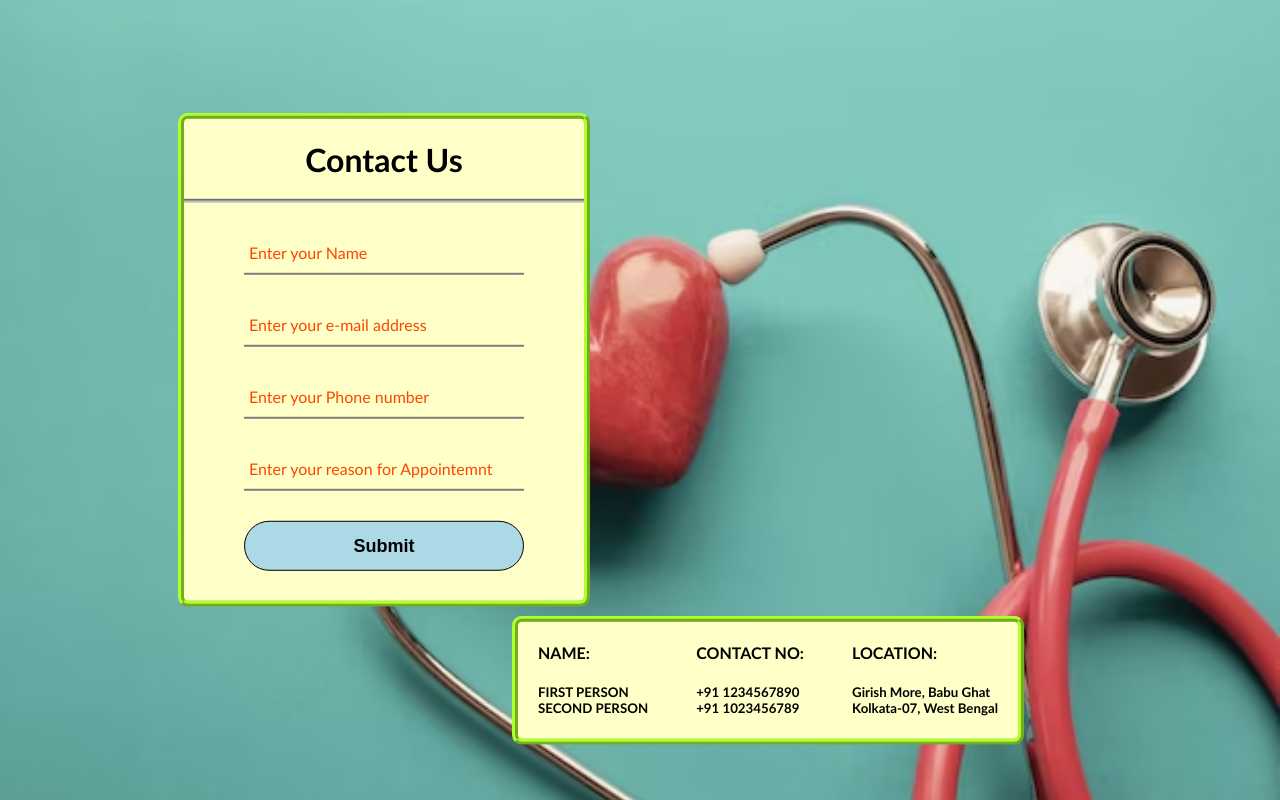
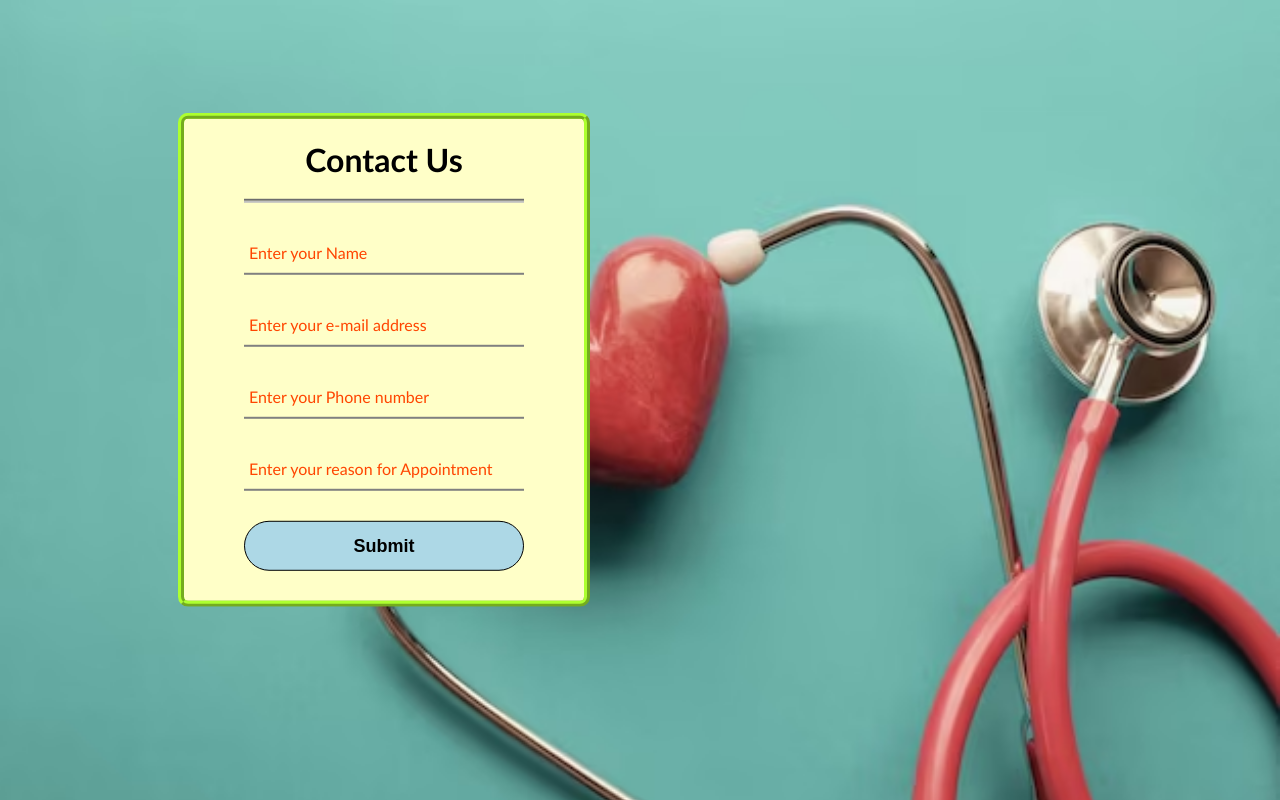
Before and after one commit to ArgyPorgy/AIvantage, a Flask app: page /contact in a window 1280 px wide. Run offline with Flask 3, Linux system fonts and the light colour scheme.

Commit message:
small update, removed footer

```diff
--- a/templates/Contact_Us.html
+++ b/templates/Contact_Us.html
@@ -9,8 +9,8 @@
 </head>
 <body>
     <div class="Contact">
+        <form action = "/submit" method="post">
         <h1>Contact Us</h1>
-        <form action = "/submit" method="post">
             <div class="field">
                 <input type="text" name = "name" required>
                 <label>Enter your Name</label>
@@ -20,33 +20,15 @@
                 <label>Enter your e-mail address</label>
             </div>
             <div class="field">
-                <input type="number" name = "number"  required>
+                <input type="tel" name = "number"  required>
                 <label>Enter your Phone number</label>
             </div>
             <div class="field">
                 <input type="text"  required>
-                <label>Enter your reason for Appointemnt</label>
+                <label>Enter your reason for Appointment</label>
             </div>
             <input type="submit" value="Submit">
-            </div>
         </form>
-    </div>
-
-    <div class="details">
-        <div class="box">
-            <div class="name">
-                <h4>NAME: </h4>
-                <h5>FIRST PERSON <br> SECOND PERSON</h5>
-            </div>
-            <div class="phno">
-                <h4>CONTACT NO: </h4>
-                <h5> +91 1234567890 <br> +91 1023456789 </h5>
-            </div>
-            <div class="loc">
-                <h4>LOCATION:</h4>
-                <h5>Girish More, Babu Ghat <br> Kolkata-07, West Bengal</h5>
-            </div>
-        </div>
     </div>
 </body>
 </html>
```
